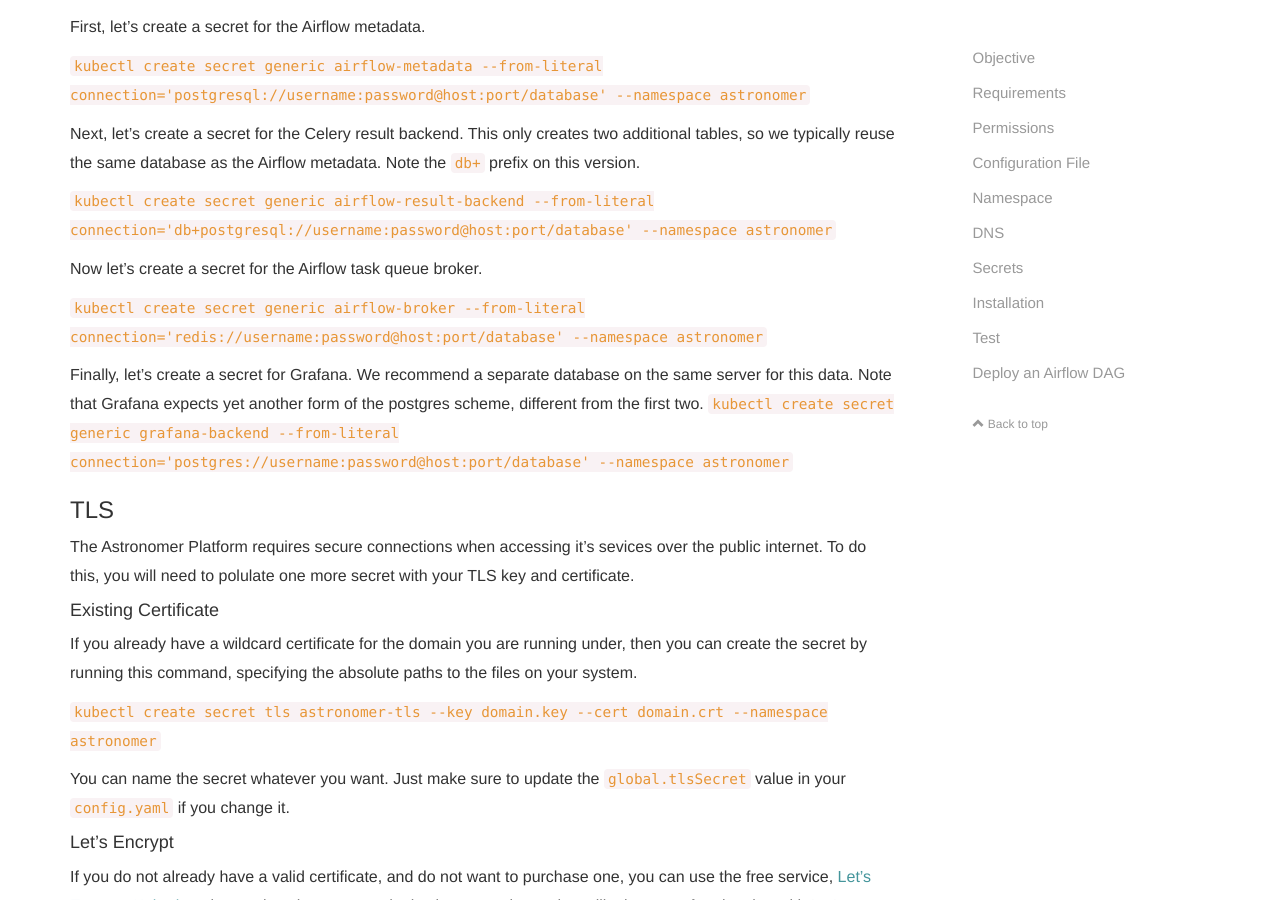
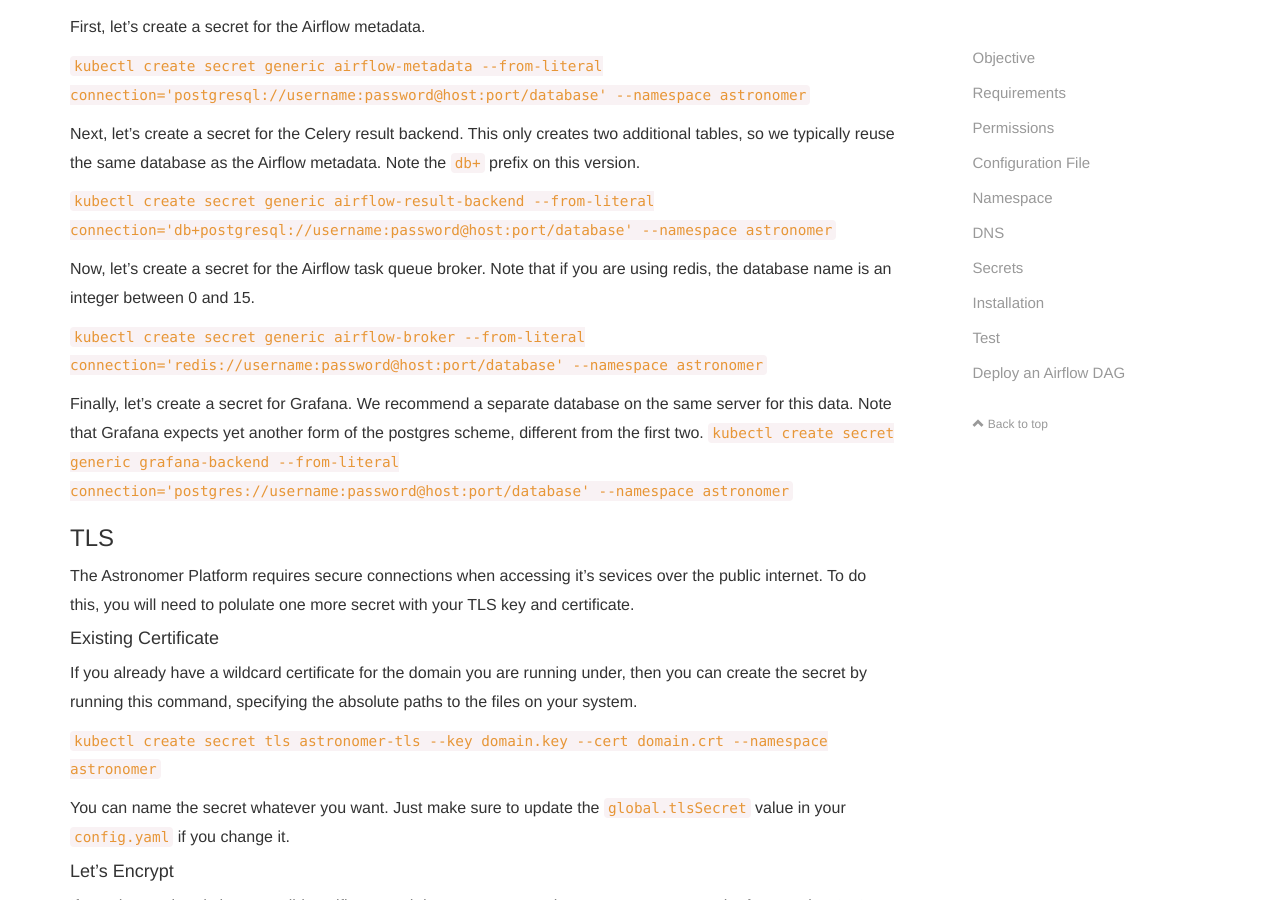
Before and after one commit to skynet/astronomer-ee, a Jekyll site: the page built from docs/pages/guides/google-cloud.md, in a window 1280 px wide and 900 px high, scrolled down 2895 px. Built offline with Jekyll 4.4.1, drawn with Linux system fonts in a browser that asks for light colours; nearby versions of some CDN libraries; comment, search, counter and statistics services are not loaded.

Commit message:
Updates to redis connection string

```diff
--- a/docs/pages/guides/google-cloud.md
+++ b/docs/pages/guides/google-cloud.md
@@ -75,7 +75,7 @@ Next, let's create a secret for the Celery result backend. This only creates two
 
 `kubectl create secret generic airflow-result-backend --from-literal connection='db+postgresql://username:password@host:port/database' --namespace astronomer`
 
-Now let's create a secret for the Airflow task queue broker.
+Now, let's create a secret for the Airflow task queue broker. Note that if you are using redis, the database name is an integer between 0 and 15.
 
 `kubectl create secret generic airflow-broker --from-literal connection='redis://username:password@host:port/database' --namespace astronomer`
 
```
